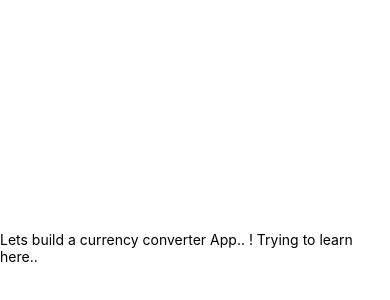
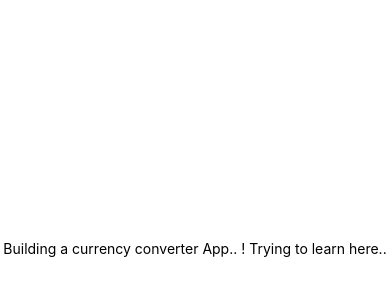
Before and after one commit to shrini2016/CurrencyConverter, a React Native app: screen / in a window 390 px wide. Shown: the part 174-474 px from the top of the page. Built offline with nearby package versions, Linux system fonts and the light colour scheme.

Commit message:
again changed..

```diff
--- a/App.js
+++ b/App.js
@@ -5,7 +5,7 @@ export default class App extends React.Component {
     return (
       <View style={styles.container}>
         <Text>
-          Lets build a currency converter App.. ! Trying to learn here..
+          Building a currency converter App.. ! Trying to learn here..
         </Text>
       </View>
     );
```
